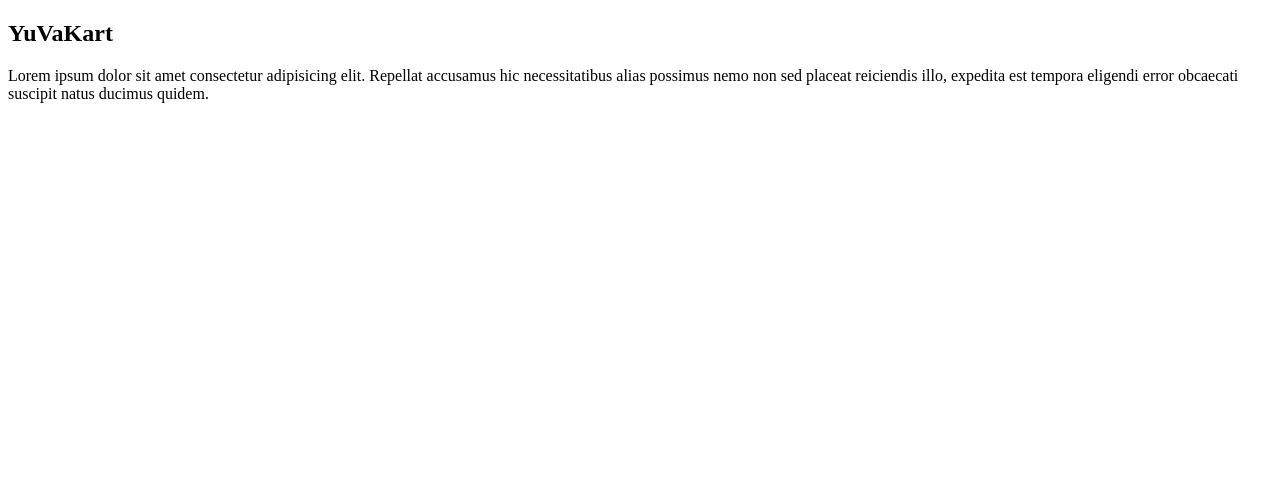
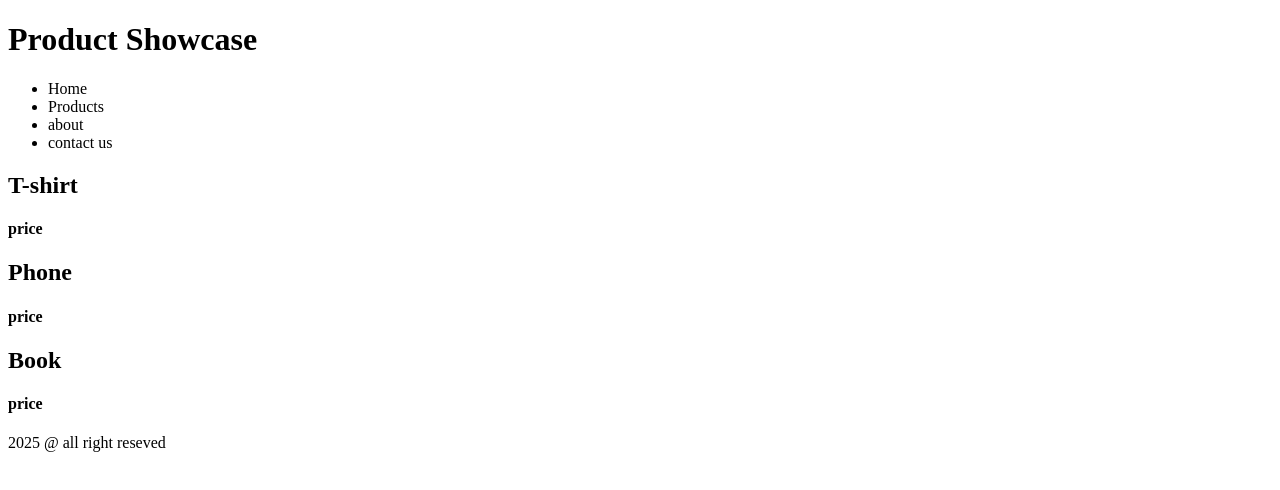
Before and after one commit to YuvrajS99/e_commerce_website, a plain HTML site: page index.html in a window 1280 px wide. Drawn offline with Linux system fonts and the light colour scheme.

Commit message:
product showcase

```diff
--- a/index.html
+++ b/index.html
@@ -9,10 +9,32 @@
 
 <body>
 
-    <h2>YuVaKart</h2>
-    <p>Lorem ipsum dolor sit amet consectetur adipisicing elit. Repellat accusamus hic necessitatibus alias possimus
-        nemo non sed placeat reiciendis illo, expedita est tempora eligendi error obcaecati suscipit natus ducimus
-        quidem.</p>
+    <h1>Product Showcase</h1>
+    <ul id="navbar" class="navbar">
+        <li>Home</li>
+        <li>Products</li>
+        <li>about</li>
+        <li>contact us</li>
+
+    </ul>
+
+    <div class="catalog">
+        <div id="shirt">
+            <h2>T-shirt</h2>
+            <h4>price</h4>
+        </div>
+
+        <div id="Phone">
+            <h2>Phone</h2>
+            <h4>price</h4>
+        </div>
+
+        <div id="Book">
+            <h2>Book</h2>
+            <h4>price</h4>
+        </div>
+    </div>
+    <footer id="footer"> 2025 @ all right reseved</footer>
 </body>
 
 </html>
```
